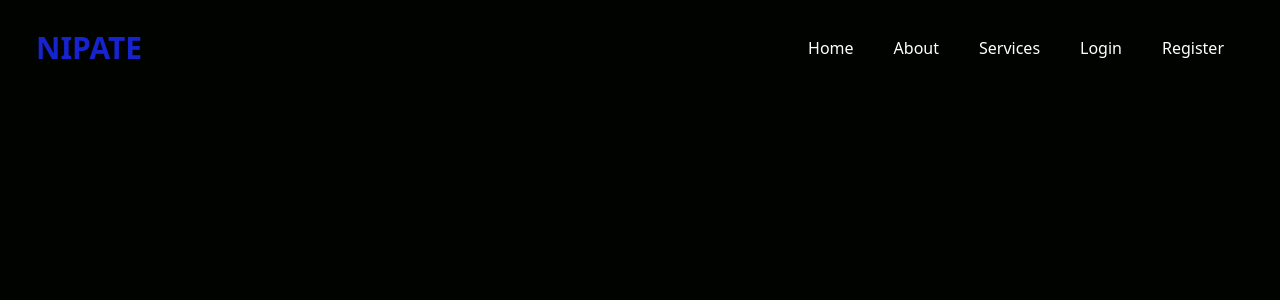
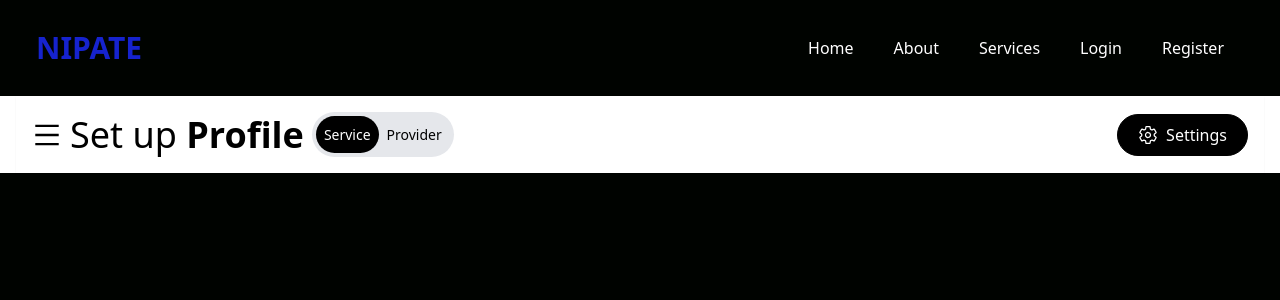
Before and after one commit to julienyaware/Pata, a React (Create React App) app: page /login/profilehomepage in a window 1280 px wide. Shown: the top 300 px of the page. Built offline with nearby package versions, Linux system fonts and the light colour scheme.

Commit message:
Added Profile for Service provider components

```diff
--- a/src/App.js
+++ b/src/App.js
@@ -22,7 +22,7 @@ function App() {
           <Route path="signUp" element={<SignUp/>} />
           <Route path="ads" element={<AdDisplay/>} />
           <Route path="aboutUs" element={<AboutUs/>} />
-          <Route path='profileHomepage' element={<ProfileHomepage/>} />
+          <Route path='login/profilehomepage' element={<ProfileHomepage/>} />
           <Route path="consultUS" element={<ConsultUs/>} />
           <Route path="services" element={ <Services/>} />
           <Route path="Footer" element={ <Footer/>} />
--- /dev/null
+++ b/src/components/DashboardSidebar.jsx
@@ -0,0 +1,88 @@
+import React, { useState } from "react";
+import { ImProfile } from "react-icons/im";
+import { MdOutlineForwardToInbox } from "react-icons/md";
+import { FaImages } from "react-icons/fa";
+import { FaRegComments } from "react-icons/fa";
+import { IoSettingsOutline } from "react-icons/io5";
+import { Link } from "react-router-dom";
+
+import { AiOutlineMenu, AiOutlineSearch, AiOutlineClose } from "react-icons/ai";
+
+
+
+const DashboardSidebar = () => {
+    const [nav, setNav] = useState(false);
+
+
+    const menuItems = [
+        { icon: <ImProfile size={25} className="mr-4" />, text: "Profile" },
+        { icon: <MdOutlineForwardToInbox size={25} className="mr-4" />, text: "Inbox" },
+        { icon: <FaImages size={25} className="mr-4" />, text: "Images" },
+        { icon: <FaRegComments size={25} className="mr-4" />, text: "Comments" },
+    ];
+    return (
+        <div className="max-w-[1640px] mx-auto flex justify-between items-center p-4 shadow-sm">
+            {/* Left side */}
+            <div className="flex items-center">
+                <div onClick={() => setNav(!nav)} className="cursor-pointer">
+                    <AiOutlineMenu size={30} />
+                </div>
+                <h1 className="text-2xl sm:text-3xl lg:text-4xl px-2">
+                    Set up <span className="font-bold">Profile</span>
+                </h1>
+                <div className="hidden lg:flex items-center bg-gray-200 rounded-full p-1 text-[14px]">
+                    <p className="bg-black text-white rounded-full p-2">Service</p>
+                    <p className="p-2">Provider</p>
+                </div>
+            </div>
+
+
+            {/* Settings button */}
+            <button className="bg-black text-white hidden md:flex items-center py-2 rounded-full border border-black px-5 ">
+                <IoSettingsOutline size={20} className="mr-2" /> Settings
+            </button>
+
+            {/* Mobile Menu */}
+            {/* Overlay */}
+            {nav ? (
+                <div className="bg-black/80 fixed w-full h-screen z-10 top-0 left-0"></div>
+            ) : (
+                ""
+            )}
+
+            {/* Side drawer menu */}
+            <div
+                className={
+                    nav
+                        ? "fixed top-0 left-0 w-[300px] h-screen bg-white z-10 duration-300"
+                        : "fixed top-0 left-[-100%] w-[300px] h-screen bg-white z-10 duration-300"
+                }
+            >
+                <AiOutlineClose
+                    onClick={() => setNav(!nav)}
+                    size={30}
+                    className="absolute right-4 top-4 cursor-pointer"
+                />
+                <h2 className="text-2xl p-4">
+                    Nipate <span className="font-bold">Profile</span>
+                </h2>
+                <nav>
+                    <ul className="flex flex-col p-4 text-gray-800">
+                        {menuItems.map(({ icon, text }, index) => {
+                            return (
+                                <div key={index} className=" py-4">
+                                    <li className="text-xl flex cursor-pointer  w-[50%] rounded-full mx-auto p-2 hover:text-white hover:bg-black">
+                                    {icon} {text}
+
+                                    </li>
+                                </div>
+                            );
+                        })}
+                    </ul>
+                </nav>
+            </div>
+        </div>
+    );
+};
+
+export default DashboardSidebar;
--- a/src/components/Login.jsx
+++ b/src/components/Login.jsx
@@ -15,7 +15,7 @@ const Login = () => {
 
         try {
             await signInWithEmailAndPassword(auth, email, password);
-            navigate("./profileHomepage");
+            navigate("./profilehomepage");
         } catch {
             setNotice("You entered a wrong username or password.");
         }
--- /dev/null
+++ b/src/components/ProfileComments.jsx
@@ -0,0 +1,11 @@
+import React from 'react';
+
+const ProfileComments = () => {
+    return (
+        <div>
+
+        </div>
+    );
+};
+
+export default ProfileComments;
--- a/src/components/ProfileHomepage.jsx
+++ b/src/components/ProfileHomepage.jsx
@@ -1,9 +1,10 @@
 import React from 'react';
+import DashboardSidebar from './DashboardSidebar';
 
 const ProfileHomepage = () => {
     return (
         <div className='w-full py-[10 rem] px-4 bg-white text-black'>
-            <p>wowowo</p>
+            <DashboardSidebar/>
         </div>
     );
 };
--- /dev/null
+++ b/src/components/ProfileImageUpload.jsx
@@ -0,0 +1,11 @@
+import React from 'react';
+
+const ProfileImageUpload = () => {
+    return (
+        <div>
+
+        </div>
+    );
+};
+
+export default ProfileImageUpload;
--- /dev/null
+++ b/src/components/ProfileInbox.jsx
@@ -0,0 +1,11 @@
+import React from 'react';
+
+const ProfileInbox = () => {
+    return (
+        <div>
+
+        </div>
+    );
+};
+
+export default ProfileInbox;
```
